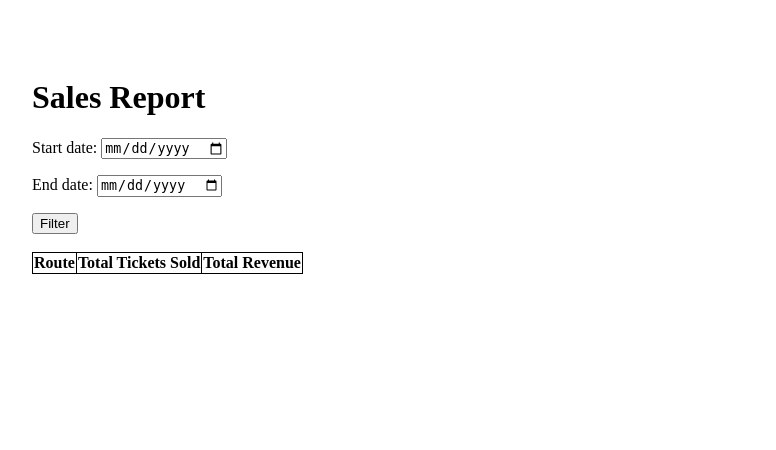
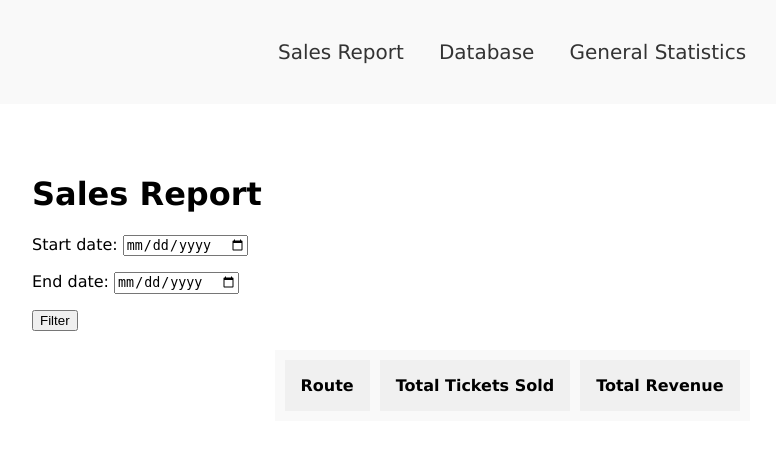
Before and after one commit to Sticity/tiriantrains-C-F2, a Django app: page /ticketsales/ in a window 1280 px wide. Shown: the top 450 px of the page, without its empty margins (128-904 px from the left). Run offline with Django 5.2, Linux system fonts and the light colour scheme; tables that the repository leaves empty hold one stand-in row (values such as "Sample post"); lists and menus that the app fills with data are empty.

Commit message:
Update - FINAL

```diff
--- a/TirianTrains/templates/base.html
+++ b/TirianTrains/templates/base.html
@@ -3,8 +3,53 @@
 <head>
 	<title>{% block title %}{% endblock %}</title>
 </head>
-<body>
+<body style="margin-top: 0px; width:100%; margin:0 auto; font-family:verdana;">
+	<style>
+		.topnav {
+			text-align: center;
+			padding: 40px;
+			background-color: #f9f9f9;
+		}
+
+		.topnav a {
+			margin: 0 15px;
+			text-decoration: none;
+			font-size: 20px;
+			color: #333;
+		}
+
+		.topnav h1 {
+			font-size: 40px;
+			margin: 0;
+		}
+	</style>
+
+	<div class="topnav">
+		<h1 style="font-size:40px">{% block header %}{% endblock%}</h1>
+		<a href="{% url 'ticketsales:sales_reports' %}">Sales Report</a>
+		<a href="{% url 'ticketsales:full_database' %}">Database</a>
+		<a href="{% url 'ticketsales:general_statistics' %}">General Statistics</a>
+	</div>
+
 	<div style="width:75vw; margin:auto; padding-top:50px">
+		<style>
+			table {
+				border-collapse: separate;
+				border-spacing: 10px;
+				background-color: #f9f9f9;
+
+				margin-left: auto;
+				margin-right: auto;
+				margin-bottom: 50px;
+			  }
+
+			  td, th {
+				background-color: #f0f0f0;
+				border: 8px solid transparent;
+				padding: 8px;
+				text-align: center;
+			  }
+		</style>
 		{% block content %}{% endblock %}
 	</div>
 </body>
--- a/TirianTrains/ticketsales/templates/sales_report.html
+++ b/TirianTrains/ticketsales/templates/sales_report.html
@@ -2,13 +2,6 @@
 {% load static %}
 {% block title %}Ticket Sales App{% endblock %}
 {% block content %}
-	<style>
-		table, th, td {
-		  border: 1px solid black;
-		  border-collapse: collapse;
-		}
-	</style>
-
 	<h1>Sales Report</h1>
 
 	<form method="get">
--- a/TirianTrains/ticketsales/urls.py
+++ b/TirianTrains/ticketsales/urls.py
@@ -3,7 +3,7 @@ from .views import sales_reports, general_statistics, full_database, ticket
 
 urlpatterns = [
     path('', sales_reports, name='sales_reports'),
-    path('statistics', general_statistics, name='sales_reports'),
+    path('statistics', general_statistics, name='general_statistics'),
     path('database', full_database, name='full_database'),
     path('ticket/<int:id>/', ticket, name='ticket_detail'),
 ]
--- a/TirianTrains/ticketsales/views.py
+++ b/TirianTrains/ticketsales/views.py
@@ -14,7 +14,7 @@ def format_duration(duration_time):
     if minutes > 0:
         parts.append(f'{minutes} minute' + ('s' if minutes > 1 else ''))
 
-    return " ".join(parts) if parts else '0 minutes'
+    return ' '.join(parts) if parts else '0 minutes'
 
 # Main Query
 def sales_reports(request):
@@ -74,10 +74,11 @@ def general_statistics(request):
         # Travel History for Sherlock Holmes
         '''
         SELECT
+            ticketsales_passenger.id,
             CONCAT(ticketsales_passenger.Given_Name, ' ',
             ticketsales_passenger.Middle_Initial, '. ',
             ticketsales_passenger.Last_Name) AS Customer,
-            ticketsales_ticket.id,
+            ticketsales_ticket.id AS Ticket_ID,
             ticketsales_ticket.Date AS Date,
             ticketsales_route.Cost AS Ticket_Cost,
             CONCAT(origin.Name, ' -> ', destination.Name) AS Route,
@@ -162,6 +163,33 @@ def general_statistics(request):
 
 # Full Database + Custom Queries + Ticket, Passenger, ItineraryEntry Creation
 def full_database(request):
+    if request.method == 'POST':
+
+        # which form was submitted
+        if 'passenger_submit' in request.POST:
+            passenger_form = PassengerForm(request.POST)
+            if passenger_form.is_valid():
+                passenger_form.save()
+                return redirect('ticketsales:full_database')
+
+        elif 'ticket_submit' in request.POST:
+            ticket_form = TicketForm(request.POST)
+            if ticket_form.is_valid():
+                ticket_form.save()
+                return redirect('ticketsales:full_database')
+
+        elif 'itinerary_submit' in request.POST:
+            itinerary_form = ItineraryEntryForm(request.POST)
+            if itinerary_form.is_valid():
+                itinerary_form.save()
+                return redirect('ticketsales:full_database')
+
+    else:
+        passenger_form = PassengerForm()
+        ticket_form = TicketForm()
+        itinerary_form = ItineraryEntryForm()
+
+    # query data
     passengers = Passenger.objects.all()
     tickets = Ticket.objects.all()
     itinerary_entries = ItineraryEntry.objects.all()
@@ -177,7 +205,11 @@ def full_database(request):
                                                   'itinerary_entries':itinerary_entries,
                                                   'trips':trips,
                                                   'routes':routes,
-                                                  'stations':stations})
+                                                  'stations':stations,
+
+                                                  'passenger_form':passenger_form,
+                                                  'ticket_form':ticket_form,
+                                                  'itinerary_form':itinerary_form})
 
 
 # Ticket Details (replicates the table in proj case)
```
Also changed, not shown: TirianTrains/static/css/style.css (+6 -1 lines), TirianTrains/ticketsales/templates/database_view.html (+32 -14 lines), TirianTrains/ticketsales/templates/statistics.html (+11 -13 lines), TirianTrains/ticketsales/templates/ticket.html (+5 -7 lines).
